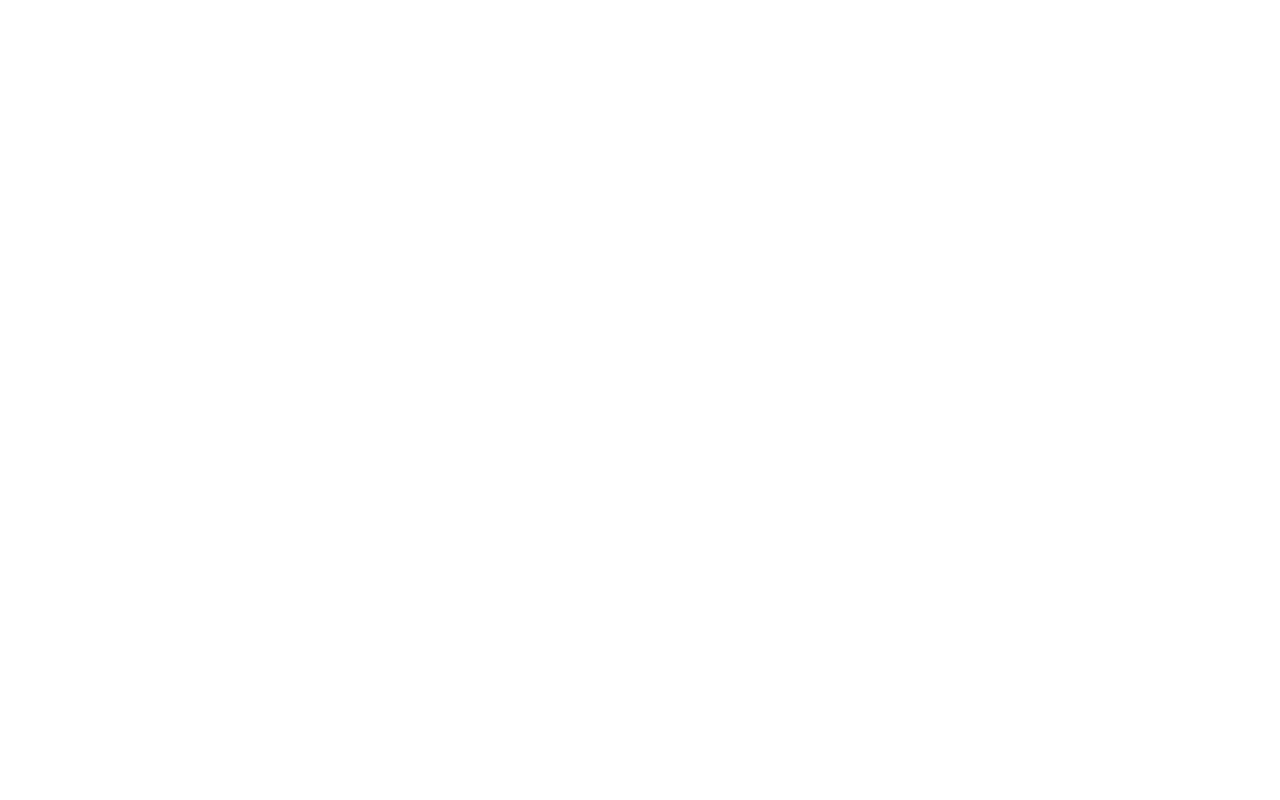
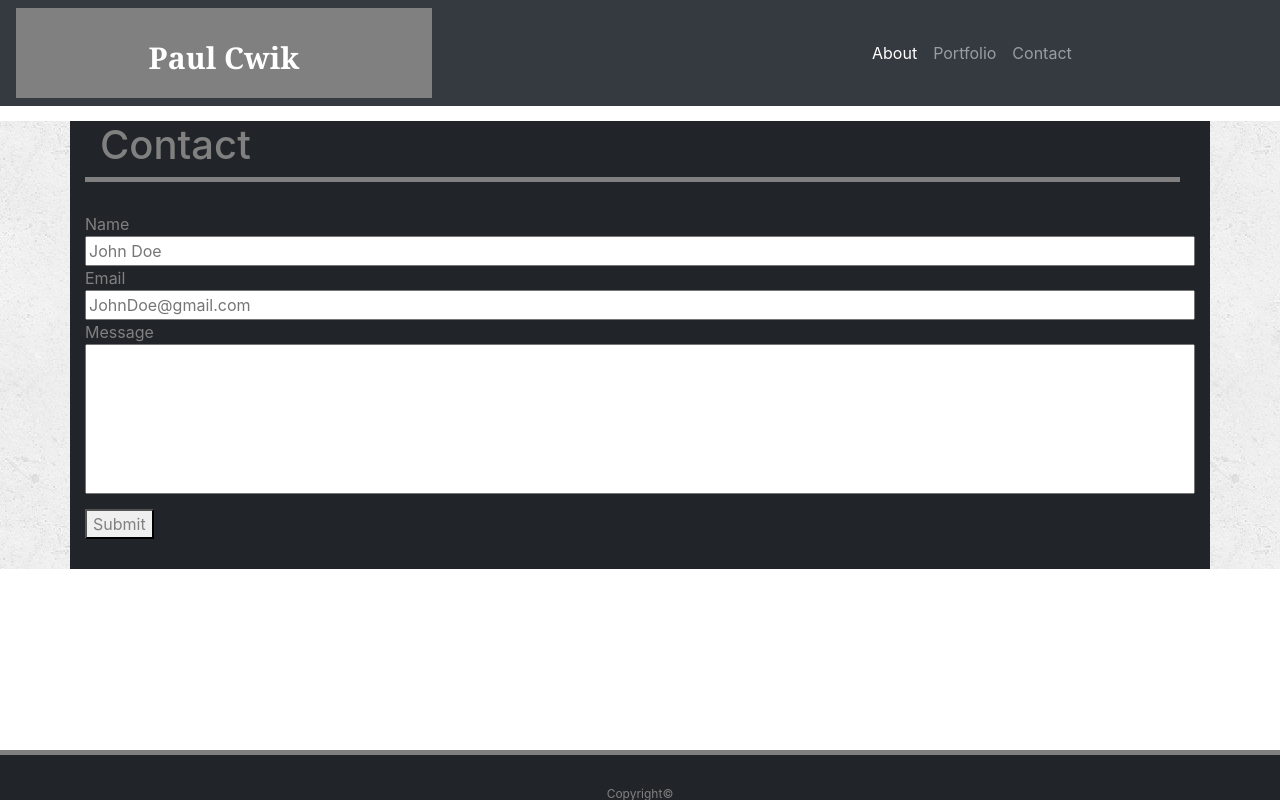
Before and after one commit to PCeeeZy/Bootstrap-Portfolio, a plain HTML site: page contact.html in a window 1280 px wide. Drawn offline with nearby package versions, Linux system fonts and the light colour scheme.

Commit message:
this is my final update.  There are still some issues but I am out of ideas and it is late.  Will return to at a later date

```diff
--- a/assets/style/style.css
+++ b/assets/style/style.css
@@ -1,7 +1,7 @@
+/* general styling */
 * {
     box-sizing: border-box;
     color: grey;
-
 }
 
 #myBrand {
@@ -13,29 +13,39 @@
     font-size: 30px;
     font-weight: 700;
     line-height: 90px;
-
     text-align: center;
     text-decoration: none;
+}
 
-}
 .myLinks {
     text-align: right;
     position: relative;
     box-sizing: border-box;
 }
+
+/* general content all pages */
 #contentHeader {
     border-bottom: 5px solid grey;
     margin: 15px 15px 15px 0px;
+}
 
+.backgroundImg {
+    background: url("../images/concrete_seamless.png");
+    height: 100%;
+}
+
+.mainContent {
+    background: #212529;
+    margin-bottom: 15px;
+    border-bottom: 15px transparent;
 
 }
-.background {
-    background: url("../images/concrete_seamless.png");
+
+.contentBody {
+    margin: 0px 0px 15px 0px;
 }
-.mainContent {
-    background: #212529;;
 
-}
+/* bio picture */
 #contentPic {
     width: 100%;
     height: auto;
@@ -44,9 +54,36 @@
     margin-bottom: 10px;
 
 }
-.contentBody {
+/* Contact page */
+.contactBody {
+    width: 100%;
+    margin: 15px 15px 15px 15px;
 
 }
+
+#contactName {
+    width: 100%;
+}
+
+#contactEmail {
+    width: 100%;
+}
+
+#contactMessage {
+    width: 100%;
+    height: 150px;
+}
+
+#button {
+    margin: 15px 15px 15px 0px;
+}
+
+/* Portfolio page */
+.portfolioPics {
+    margin: 15px 15px 15px 15px;
+}
+
+/* every page footer */
 footer {
     position: fixed;
     bottom: 0;
@@ -54,6 +91,7 @@ footer {
     height: 50px;
     border-top: 5px solid grey;
     background: #212529;
+    margin-top: 15px;
 
 
 }
--- a/contact.html
+++ b/contact.html
@@ -0,0 +1,54 @@
+<!doctype html>
+<html>
+    <title>Assignment2 Bootstrapped</title>
+    <header>
+    <!-- linking bootstrap styling -->
+        <link rel="stylesheet" href="https://maxcdn.bootstrapcdn.com/bootstrap/4.0.0/css/bootstrap.min.css">
+        <link rel="stylesheet" href="https://stackpath.bootstrapcdn.com/font-awesome/4.7.0/css/font-awesome.min.css">
+    <!-- my style sheet so we can override -->
+        <link rel="stylesheet" href="assets/style/style.css">
+    </header>
+    <body>
+    <!-- Here we use bootstraps navbar setup and slightly modify it. -->
+        <nav class="navbar navbar-expand-lg navbar-dark bg-dark">
+            <a class="navbar-brand col-md-4" id="myBrand" href="index.html">Paul Cwik</a>
+            <button class="navbar-toggler" type="button" data-toggle="collapse" data-target="#navbarNavAltMarkup" aria-controls="navbarNavAltMarkup" aria-expanded="false" aria-label="Toggle navigation">
+                <span class="navbar-toggler-icon"></span>
+            </button>
+            <div class="col-md-4">
+            </div>
+            <div class="collapse navbar-collapse" id="navbarNavAltMarkup">
+                <div class="navbar-nav myLinks">
+                    <a class="nav-item nav-link active" href="index.html">About<span class="sr-only">(current)</span></a>
+                    <a class="nav-item nav-link" href="portfolio.html">Portfolio</a>
+                    <a class="nav-item nav-link" href="contact.html">Contact</a>
+                </div>
+            </div>
+            </nav>
+
+<!-- Starting with background on bottom, to a container with a header, and a main body -->
+        <div class="backgroundImg">
+            <div class="container mainContent">
+                <div class="row" id="contentHeader">
+                    <div class="col-md-4">
+                        <h1>Contact</h1>
+                    </div>
+                </div>
+                <div class="row">
+                    <div class="contactBody">
+                        Name<br>
+                        <input id="contactName" type="name" placeholder="John Doe"><br>
+                        Email<br>
+                        <input id="contactEmail" type="email" placeholder="JohnDoe@gmail.com"><br>
+                        Message<br>
+                        <input id="contactMessage" type="text"><br>
+                        <button id="button" type="button">Submit</button>
+                    </div>
+                </div>
+            </div>
+            <footer>
+                <p id="copyright">Copyright©</p>
+            </footer>
+        </div>
+    </body>
+</html>
```
Also changed, not shown: index.html (+5 -5 lines), portfolio.html (+62 -0 lines).
